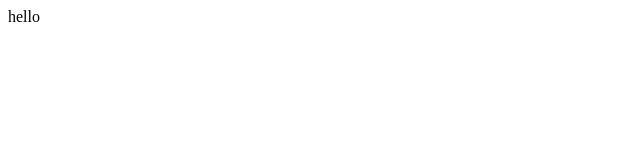
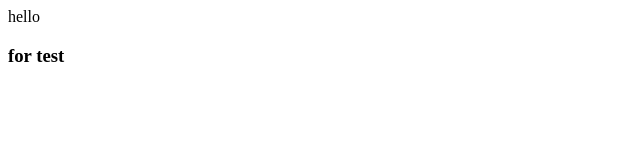
Before and after one commit to sangwoo-sean/nomad_react_web, a React (Create React App) app: page / in a window 1280 px wide. Shown: the top 160 px of the page, without its empty margins (0-640 px from the left). Built offline with nearby package versions, Linux system fonts and the light colour scheme.

Commit message:
component 추가하기

```diff
--- a/src/App.js
+++ b/src/App.js
@@ -1,8 +1,11 @@
+import React from "react";
+import Test from './test';
 
 function App() {
   return (
     <div>
       hello
+      <Test />
     </div>
   );
 }
--- /dev/null
+++ b/src/test.js
@@ -0,0 +1,7 @@
+import React from "react";
+
+function Test() {
+    return <h3>for test</h3>
+}
+
+export default Test;
```
Also changed, not shown: 1 other file (tests, documents, lock files or other folders).
